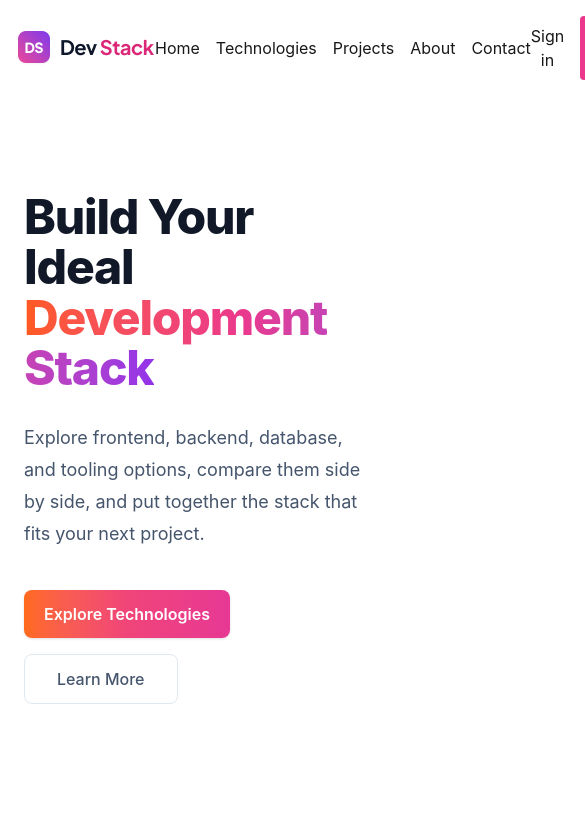
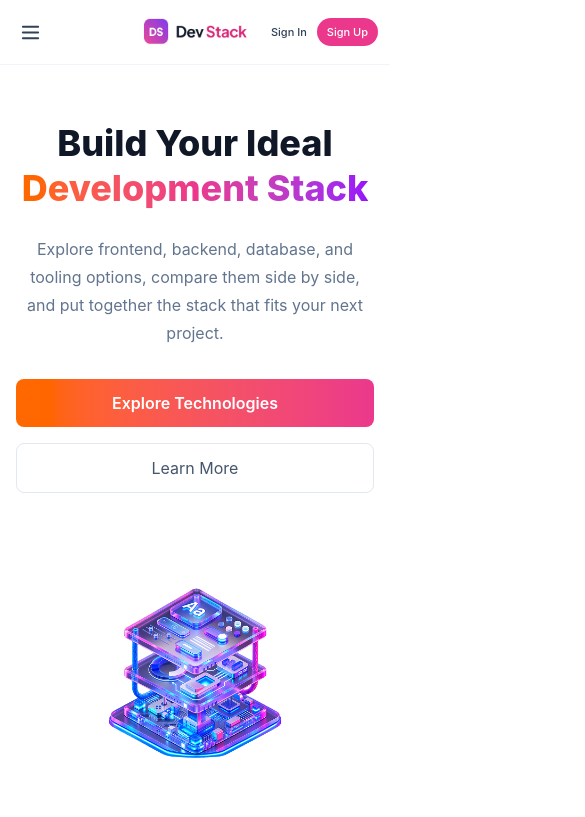
Before and after one commit to Afia611/Devstack-react, a React (Vite) app: page / in a window 390 px wide. Shown: the top 817 px of the page, 585 px wide, since content can reach past the window. Built offline with nearby package versions, Linux system fonts and the light colour scheme.

Commit message:
responsive

```diff
--- a/src/components/Nav.tsx
+++ b/src/components/Nav.tsx
@@ -1,23 +1,203 @@
+import { useState } from 'react'
 import logo from '../assets/logo-text.png'
 
 const Nav = () => {
-    return (
-        <nav className="flex justify-between items-center p-4 mx-auto max-w-7xl position: sticky">
-        <img src={logo} alt="Logo" />
-        <ul className="flex gap-4">
-          <li>Home</li>
-          <li> Technologies </li>
-          <li>Projects</li>
-          <li>About</li>
-          <li>Contact</li>
+  const [menuOpen, setMenuOpen] = useState(false)
+
+  const closeMenu = () => {
+    setMenuOpen(false)
+  }
+
+  return (
+    <nav className="sticky top-0 z-50 border-b border-slate-100 bg-white">
+
+      {/* ================= DESKTOP NAVBAR ================= */}
+      <div className="mx-auto hidden h-16 max-w-7xl items-center justify-between px-6 md:flex lg:px-8">
+
+        {/* Logo */}
+        <a href="#"><img src={logo} alt="DevStack" className="h-8 w-auto" />
+        </a>
+
+        {/* Navigation Links */}
+        <ul className="flex items-center gap-7 text-sm text-slate-600">
+          <li>
+            <a href="#" className="text-[#EB388C] transition hover:text-[#EB388C]">
+              Home
+            </a>
+          </li>
+
+          <li>
+            <a href="#technologies" className="transition hover:text-[#EB388C]">
+              Technologies
+            </a>
+          </li>
+
+          <li>
+            <a href="#projects" className="transition hover:text-[#EB388C]">
+              Projects
+            </a>
+          </li>
+
+          <li>
+            <a href="#about" className="transition hover:text-[#EB388C]">
+              About
+            </a>
+          </li>
+
+          <li>
+            <a href="#contact" className="transition hover:text-[#EB388C]">
+              Contact
+            </a>
+          </li>
         </ul>
-        <ul className="flex gap-4">
-          <button> Sign in</button>
-          <button className="bg-[#EB388C] hover:bg-[#d62d7d] text-white px-4 py-2 rounded">Sign up</button>
-        </ul>
-      </nav>
 
-    );
-};
+        {/* Sign In / Sign Up */}
+        <div className="flex items-center gap-4">
+          <button className="text-sm font-medium text-slate-700 transition hover:text-[#EB388C]">
+            Sign In
+          </button>
 
-export default Nav;
+          <button className="rounded-full bg-[#EB388C] px-5 py-2 text-sm font-medium text-white transition hover:bg-[#d62d7d]">
+            Sign Up
+          </button>
+        </div>
+      </div>
+
+
+      {/* MOBILE NAVBAR ================= */}
+      <div className="relative flex h-16 items-center justify-between px-3 md:hidden">
+
+        {/* LEFT - Hamburger */}
+        <button
+          onClick={() => setMenuOpen(!menuOpen)}
+          aria-label="Toggle navigation menu"
+          aria-expanded={menuOpen}
+          className="flex h-9 w-9 items-center justify-center rounded-md text-slate-700 transition hover:bg-slate-100"
+        >
+          {menuOpen ? (
+            /* Close icon */
+            <svg
+              xmlns="http://www.w3.org/2000/svg"
+              width="22"
+              height="22"
+              viewBox="0 0 24 24"
+              fill="none"
+              stroke="currentColor"
+              strokeWidth="2"
+              strokeLinecap="round"
+              strokeLinejoin="round"
+            >
+              <path d="M18 6 6 18" />
+              <path d="m6 6 12 12" />
+            </svg>
+          ) : (
+            /* Hamburger icon */
+            <svg
+              xmlns="http://www.w3.org/2000/svg"
+              width="23"
+              height="23"
+              viewBox="0 0 24 24"
+              fill="none"
+              stroke="currentColor"
+              strokeWidth="2"
+              strokeLinecap="round"
+              strokeLinejoin="round"
+            >
+              <line x1="4" x2="20" y1="6" y2="6" />
+              <line x1="4" x2="20" y1="12" y2="12" />
+              <line x1="4" x2="20" y1="18" y2="18" />
+            </svg>
+          )}
+        </button>
+
+
+        {/* CENTER - Logo */}
+        <a
+          href="#"
+          className="absolute left-1/2 -translate-x-1/2"
+          onClick={closeMenu}
+        >
+          <img
+            src={logo}
+            alt="DevStack"
+            className="h-7 w-auto max-w-[105px]"
+          />
+        </a>
+
+
+        {/* RIGHT - Sign In / Sign Up */}
+        <div className="flex items-center gap-1.5">
+          <button className="whitespace-nowrap px-1 text-[11px] font-medium text-slate-700 sm:text-xs">
+            Sign In
+          </button>
+
+          <button className="whitespace-nowrap rounded-full bg-[#EB388C] px-2.5 py-1.5 text-[11px] font-medium text-white transition hover:bg-[#d62d7d] sm:px-3 sm:text-xs">
+            Sign Up
+          </button>
+        </div>
+      </div>
+
+
+      {/* ================= MOBILE HAMBURGER MENU ================= */}
+      {menuOpen && (
+        <div className="border-t border-slate-100 bg-white px-4 py-5 shadow-md md:hidden">
+          <ul className="flex flex-col gap-1 text-sm font-medium text-slate-700">
+
+            <li>
+              <a
+                href="#"
+                onClick={closeMenu}
+                className="block rounded-lg px-4 py-3 text-[#EB388C] hover:bg-pink-50"
+              >
+                Home
+              </a>
+            </li>
+
+            <li>
+              <a
+                href="#technologies"
+                onClick={closeMenu}
+                className="block rounded-lg px-4 py-3 transition hover:bg-slate-50 hover:text-[#EB388C]"
+              >
+                Technologies
+              </a>
+            </li>
+
+            <li>
+              <a
+                href="#projects"
+                onClick={closeMenu}
+                className="block rounded-lg px-4 py-3 transition hover:bg-slate-50 hover:text-[#EB388C]"
+              >
+                Projects
+              </a>
+            </li>
+
+            <li>
+              <a
+                href="#about"
+                onClick={closeMenu}
+                className="block rounded-lg px-4 py-3 transition hover:bg-slate-50 hover:text-[#EB388C]"
+              >
+                About
+              </a>
+            </li>
+
+            <li>
+              <a
+                href="#contact"
+                onClick={closeMenu}
+                className="block rounded-lg px-4 py-3 transition hover:bg-slate-50 hover:text-[#EB388C]"
+              >
+                Contact
+              </a>
+            </li>
+
+          </ul>
+        </div>
+      )}
+    </nav>
+  )
+}
+
+export default Nav
--- a/src/components/banner.tsx
+++ b/src/components/banner.tsx
@@ -2,73 +2,52 @@ import bannerImage from '../assets/banner-stack.png'
 
 const Banner = () => {
   return (
- <section className="bg-white">
-      <div className="mx-auto grid max-w-7xl items-center gap-12 px-6 py-24 lg:grid-cols-2 lg:px-8 lg:py-32">
+    <section className="bg-white">
+      <div className="mx-auto grid max-w-7xl items-center gap-10 px-4 py-14 sm:px-6 md:py-20 lg:grid-cols-2 lg:px-8 lg:py-24">
 
-    {/* Left side */}
-    <div>
-    {/* Heading */}
-        <h1 className="text-5xl font-extrabold leading-[1.05] tracking-tight text-[#111827] md:text-6xl">Build Your Ideal
+        {/* Text */}
+        <div className="text-center lg:text-left">
+
+          <h1 className="text-4xl font-extrabold leading-tight text-[#101828] sm:text-5xl lg:text-6xl">
+            Build Your Ideal
             <br />
-        <span className="
-        bg-gradient-to-r
-         from-[#ff5a1f]
-         via-[#eb388c]
-         to-[#9333ea]
-         bg-clip-text text-transparent">
-            Development Stack
-        </span>
-        </h1>
 
-    {/* Description */}
-        <p className="mt-7 max-w-xl text-lg leading-8 text-slate-600"> Explore frontend, backend, database, and tooling options, compare them side by side, and put together the stack that fits your next project. </p>
+            <span className="bg-gradient-to-r from-orange-500 via-[#EB388C] to-purple-600 bg-clip-text text-transparent">
+              Development Stack
+            </span>
+          </h1>
 
-    {/* Buttons */}
-        <div className="mt-10 flex flex-wrap items-center gap-4">
+          <p className="mx-auto mt-6 max-w-xl text-base leading-7 text-slate-500 sm:text-lg lg:mx-0">
+            Explore frontend, backend, database, and tooling options,
+            compare them side by side, and put together the stack that fits
+            your next project.
+          </p>
 
-            <button className="
-                rounded-lg
-                bg-gradient-to-r
-                from-[#ff6a1a]
-                via-[#f04479]
-                to-[#e73894]
-                px-5
-                py-3
-                font-semibold
-                text-white
-                shadow-sm
-                transition
-                hover:opacity-90"
-            >
+          <div className="mt-8 flex flex-col justify-center gap-4 sm:flex-row lg:justify-start">
+
+            <button className="rounded-lg bg-gradient-to-r from-orange-500 to-[#EB388C] px-6 py-3 font-semibold text-white">
               Explore Technologies
             </button>
 
-            <button className="
-                rounded-lg
-                border
-                border-slate-200
-                bg-white
-                px-8
-                py-3
-                font-medium
-                text-slate-600
-                transition
-                hover:bg-slate-50"
-            >
+            <button className="rounded-lg border border-slate-200 px-6 py-3 text-slate-600">
               Learn More
             </button>
 
           </div>
         </div>
 
-    {/* Right side */}
-        <div className="flex items-center justify-center lg:justify-end">
-          <img src={bannerImage} alt="Development technology stack" className="w-full max-w-420px object-contain" />
+        {/* Image */}
+        <div className="flex justify-center lg:justify-end">
+          <img
+            src={bannerImage}
+            alt="Development Stack"
+            className="w-full max-w-[280px] sm:max-w-[350px] lg:max-w-[430px]"
+          />
         </div>
+
       </div>
     </section>
   )
 }
 
-
-export default Banner;
+export default Banner
```
